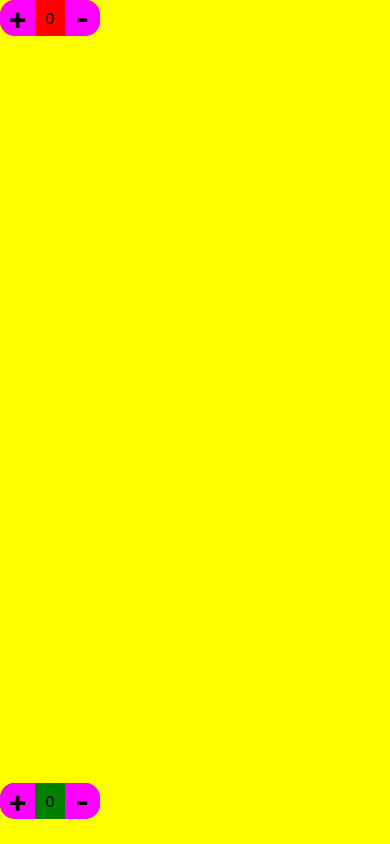
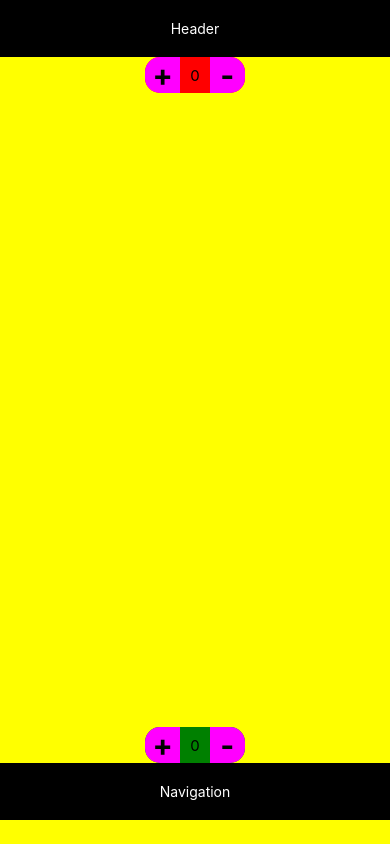
Before and after one commit to Electrum96/LogicalTrening, a React Native app: screen / in a window 390 px wide. Built offline with nearby package versions, Linux system fonts and the light colour scheme.

Commit message:
09-11-2023:15:22

```diff
--- /dev/null
+++ b/src/components/header/Header.jsx
@@ -0,0 +1,15 @@
+import {Text, View, Image} from 'react-native';
+
+import useStyleHeader from './useStyleHeader';
+
+const Header = () => {
+
+const styles = useStyleHeader();
+    return (
+        <View style={styles. headerWrapper}>
+            <Text style={styles.title}>Header</Text>
+        </View>
+    )
+}
+
+export default Header;
--- /dev/null
+++ b/src/components/header/useStyleHeader.js
@@ -0,0 +1,19 @@
+import {StyleSheet} from 'react-native';
+
+function useStyleHeader () {
+    const styles = StyleSheet.create({
+        headerWrapper: {
+            backgroundColor: 'black',
+            padding: 20,
+
+        },
+        title: {
+            color: 'white',
+            textAlign: 'center'
+        }
+    });
+
+    return styles;
+}
+
+export default useStyleHeader;
--- a/src/components/layout/Layout.jsx
+++ b/src/components/layout/Layout.jsx
@@ -1,15 +1,18 @@
 import {Text, View, Image} from 'react-native';
 
 import useStyleLayout from './useStyleLayout';
+import Header from '../header/Header';
+import Navigation from '../navigation/Navigation';
 
 const Layout = ({children}) => {
-
-const styles = useStyleLayout({color: 'yellow'});
-    return (
-        <View style={styles.layoutWrap}>
-            {children}
-        </View>
-    )
-}
+  const styles = useStyleLayout({color: 'yellow'});
+  return (
+    <View style={styles.layoutWrap}>
+      <Header />
+      <View style={styles.cont}>{children}</View>
+      <Navigation />
+    </View>
+  );
+};
 
 export default Layout;
--- a/src/components/layout/useStyleLayout.js
+++ b/src/components/layout/useStyleLayout.js
@@ -7,7 +7,14 @@ function useStyleLayout ({color}) {
             width: Dimensions.get('window').width,
             height: Dimensions.get('window').height,
             justifyContent: 'space-between',
-            paddingBottom: 25
+            paddingBottom: 24,
+
+        },
+
+        cont: {
+            alignItems: 'center',
+            flex: 1,
+            justifyContent: 'space-between'
         }
 
     });
--- /dev/null
+++ b/src/components/navigation/Navigation.jsx
@@ -0,0 +1,15 @@
+import {Text, View, Image} from 'react-native';
+
+import useStyleNavigation from './useStyleNavigation';
+
+const Navigation = () => {
+
+const styles = useStyleNavigation();
+    return (
+        <View style={styles.navWrapper}>
+            <Text style={styles.title}>Navigation</Text>
+        </View>
+    )
+}
+
+export default Navigation;
--- /dev/null
+++ b/src/components/navigation/useStyleNavigation.js
@@ -0,0 +1,21 @@
+import {StyleSheet} from 'react-native';
+
+function useStyleNavigation () {
+    const styles = StyleSheet.create({
+
+        navWrapper: {
+            backgroundColor: 'black',
+            padding: 20,
+
+        },
+        title: {
+            color: 'white',
+            textAlign: 'center'
+        }
+
+    });
+
+    return styles;
+}
+
+export default useStyleNavigation;
```
